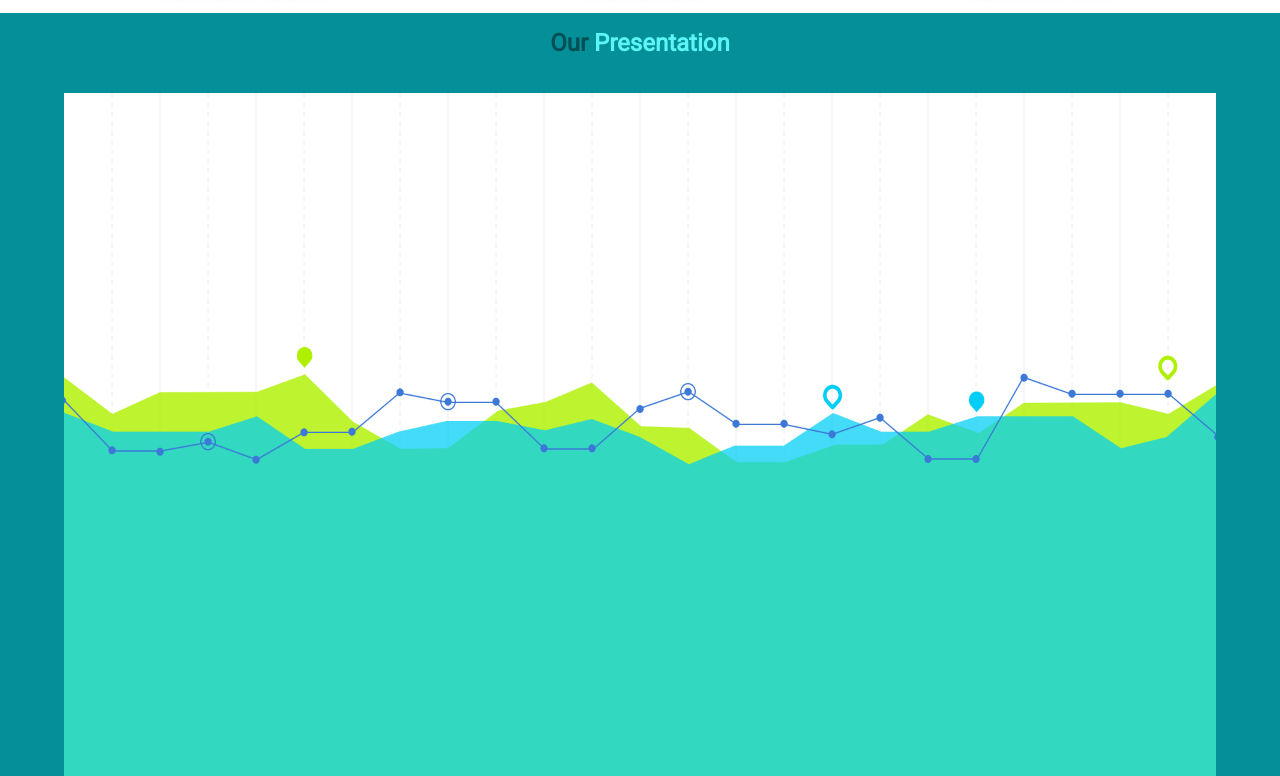
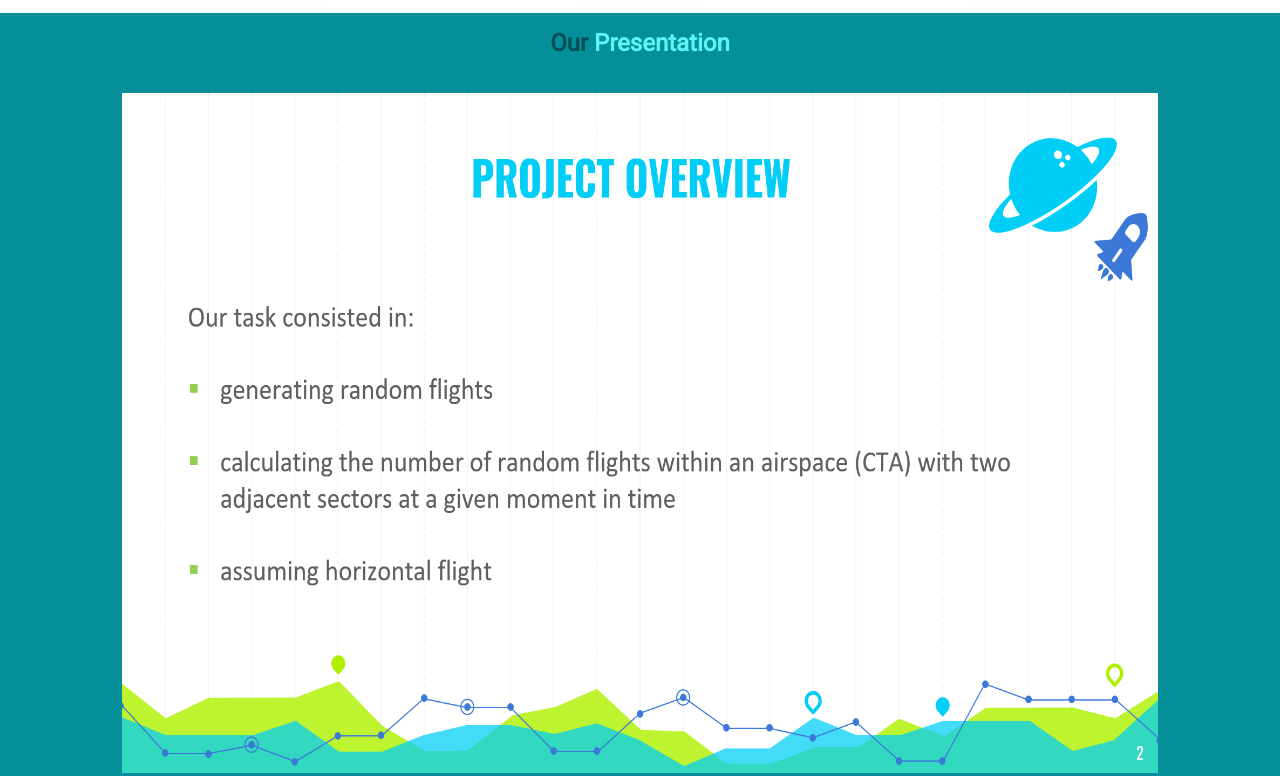
Before and after one commit to dragosdaniil/ATM_B_4, a website built with Parcel: page src/index.html in a window 1280 px wide. Shown: the part 1635-2411 px from the top of the page. Built offline with nearby package versions, Linux system fonts and the light colour scheme; files whose address does not match are found by name.

Commit message:
added presentation

```diff
--- a/src/scripts/slider.js
+++ b/src/scripts/slider.js
@@ -1,6 +1,16 @@
 const images = [
-  "./images/first-page-template.png",
-  "./images/pages-template.png",
+  "./images/presentation/slide1.png",
+  "./images/presentation/slide2.png",
+  "./images/presentation/slide3.png",
+  "./images/presentation/slide4.png",
+  "./images/presentation/slide5.png",
+  "./images/presentation/slide6.png",
+  "./images/presentation/slide7.png",
+  "./images/presentation/slide8.png",
+  "./images/presentation/slide9.png",
+  "./images/presentation/slide10.png",
+  "./images/presentation/slide11.png",
+  "./images/presentation/slide12.png",
 ];
 
 const data = ["Team B", "Bla Bla Bla"];
--- a/src/slider.css
+++ b/src/slider.css
@@ -56,8 +56,8 @@
   flex-direction: row;
   position: relative;
   overflow: hidden;
-  height: 90vh;
-  width: 100%;
+  height: 85vh;
+  width: 90%;
   align-items: center;
   justify-content: center;
 }
```
Also changed, not shown: src/images/presentation/slide1.png (added), src/images/presentation/slide10.png (added), src/images/presentation/slide11.png (added), src/images/presentation/slide12.png (added), src/images/presentation/slide2.png (added), src/images/presentation/slide3.png (added), src/images/presentation/slide4.png (added), src/images/presentation/slide5.png (added), src/images/presentation/slide6.png (added), src/images/presentation/slide7.png (added), src/images/presentation/slide9.png (added), 1 other file.
